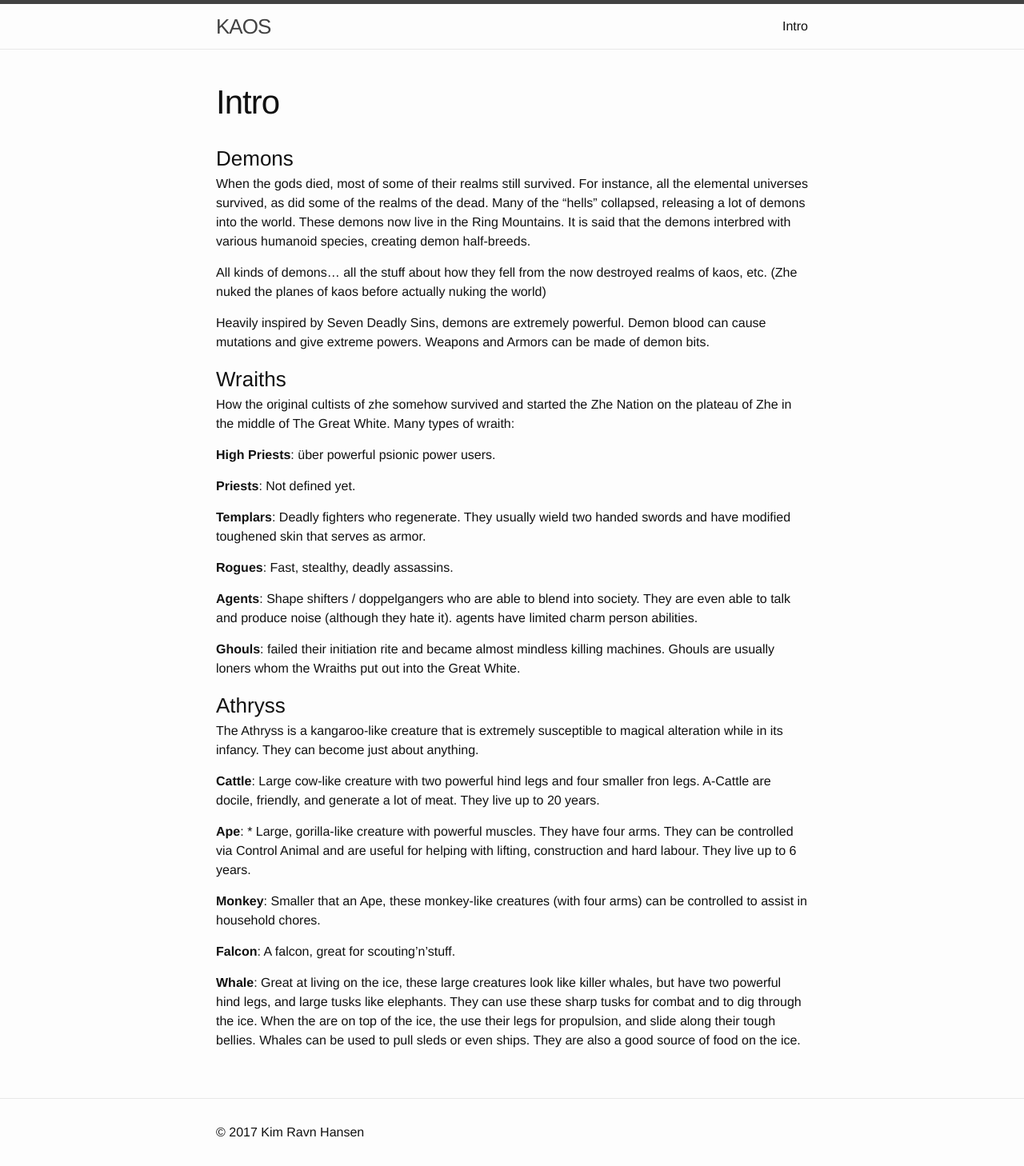
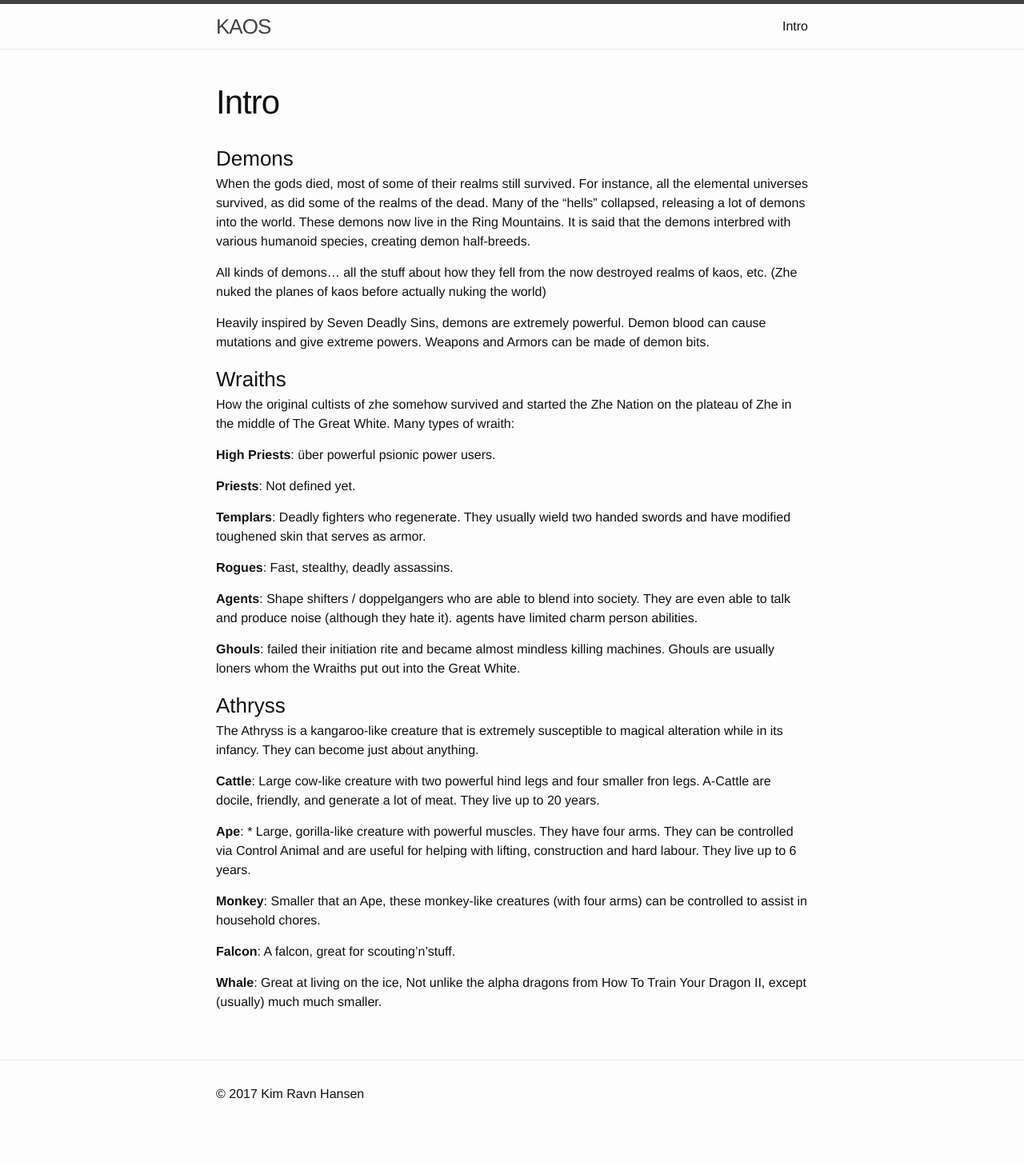
Before and after one commit to moccalotto/kaos, a Jekyll site: the page built from _monsters/intro.md, in a window 1280 px wide. Shown: the whole page at 80% size. Built offline with Jekyll 4.4.1, drawn with Linux system fonts in a browser that asks for light colours; after the commit the page ends 1410 px from its top, so only the background shows below that.

Commit message:
Athryss whale.

```diff
--- a/_monsters/intro.md
+++ b/_monsters/intro.md
@@ -60,7 +60,4 @@ A falcon, great for scouting'n'stuff.
 
 **Whale**:
 Great at living on the ice,
-these large creatures look like killer whales, but have two powerful hind legs, and large tusks like elephants.
-They can use these sharp tusks for combat and to dig through the ice.
-When the are on top of the ice, the use their legs for propulsion, and slide along their tough bellies.
-Whales can be used to pull sleds or even ships. They are also a good source of food on the ice.
+Not unlike the alpha dragons from How To Train Your Dragon II, except (usually) much much smaller.
```
